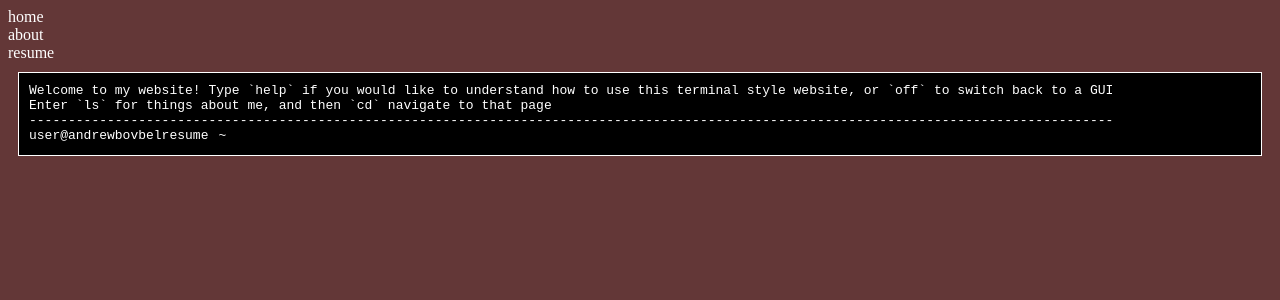
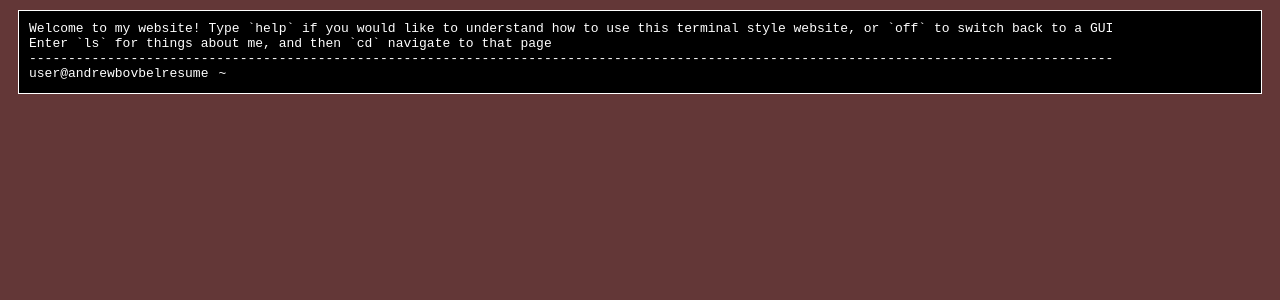
Before and after one commit to andrewbovbel/andrewbovbel.github.io, a React (Create React App) app: page / in a window 1280 px wide. Shown: the top 300 px of the page. Built offline with nearby package versions, Linux system fonts and the light colour scheme.

Commit message:
fix: shared state

```diff
--- a/src/App.js
+++ b/src/App.js
@@ -2,18 +2,23 @@ import NavBar from "./components/navbar";
 import Home from "./pages/Home";
 import Resume from "./pages/Resume";
 import About from "./pages/About";
+import Terminal from "./pages/Terminal";
 import { Routes, Route } from "react-router-dom";
+import React, {useState} from "react";
+
 function App() {
+  const [showTerminal, setShowTerminal] = useState(true)
   return (
   <div>
-      <NavBar></NavBar>
+      {!showTerminal && <NavBar></NavBar>}
       <div class="flex-container" id="content">
             <Routes>
-              <Route path="/" element={<Home />} />
+              <Route path="/" element={<Home showTerminal={showTerminal} turnOffTerminal={() => setShowTerminal(false)}/>} />
               <Route path="/about" element={<About />} />
               <Route path="/resume" element={<Resume />} />
+            </Routes>
 
-            </Routes>
+
 
             {/* <Footer /> */}
           </div>
--- a/src/pages/Home.js
+++ b/src/pages/Home.js
@@ -32,7 +32,9 @@ const Directory = styled.div`
     margin-right: 10px
 `
 
-function Home() {
+function Home({showTerminal, turnOffTerminal}) {
+
+    console.log(showTerminal)
 
     const [input, setInput ] = useState('');
     const [directory, setDirectory] = useState('~')
@@ -70,6 +72,8 @@ function Home() {
                     setOutput([...output, ...help])
                     break
                 case "off":
+                    turnOffTerminal()
+
                     setOutput([...output, "`off` is currently in development, sorry!"])
                     break
                 default:
@@ -89,11 +93,7 @@ function Home() {
     return(
         <>
 
-        <Terminal>
-        {/* <Output>
-
-
-        </Output>    */}
+        {showTerminal && <Terminal>
             {output.map((line, index) => (
                 <div key={index}>{line}</div>
             ))}
@@ -102,7 +102,7 @@ function Home() {
                 <Directory>{directory}</Directory>
                 <Input onKeyDown={handleInputSubmit} value={input} onChange={handleInputChange}></Input>
             </Prompt>
-        </Terminal>
+        </Terminal>}
 
          </>
     )
```
